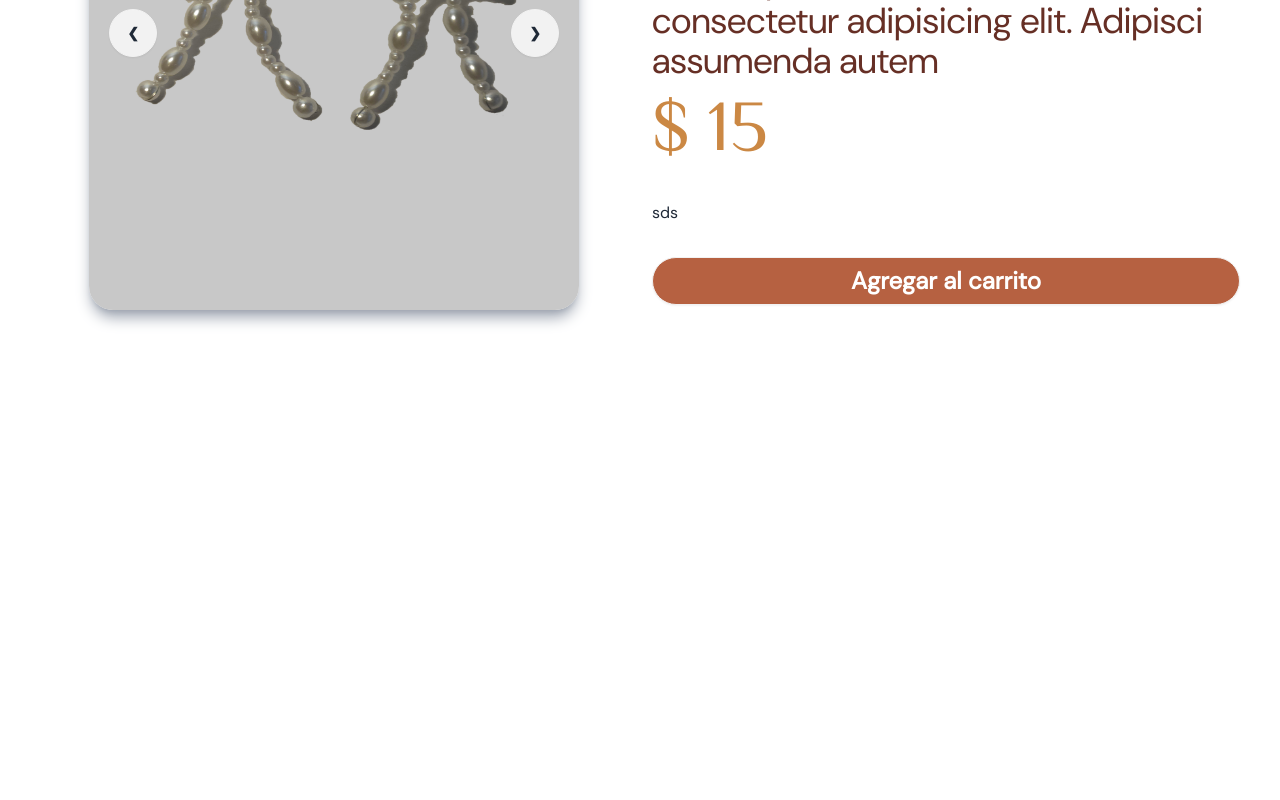
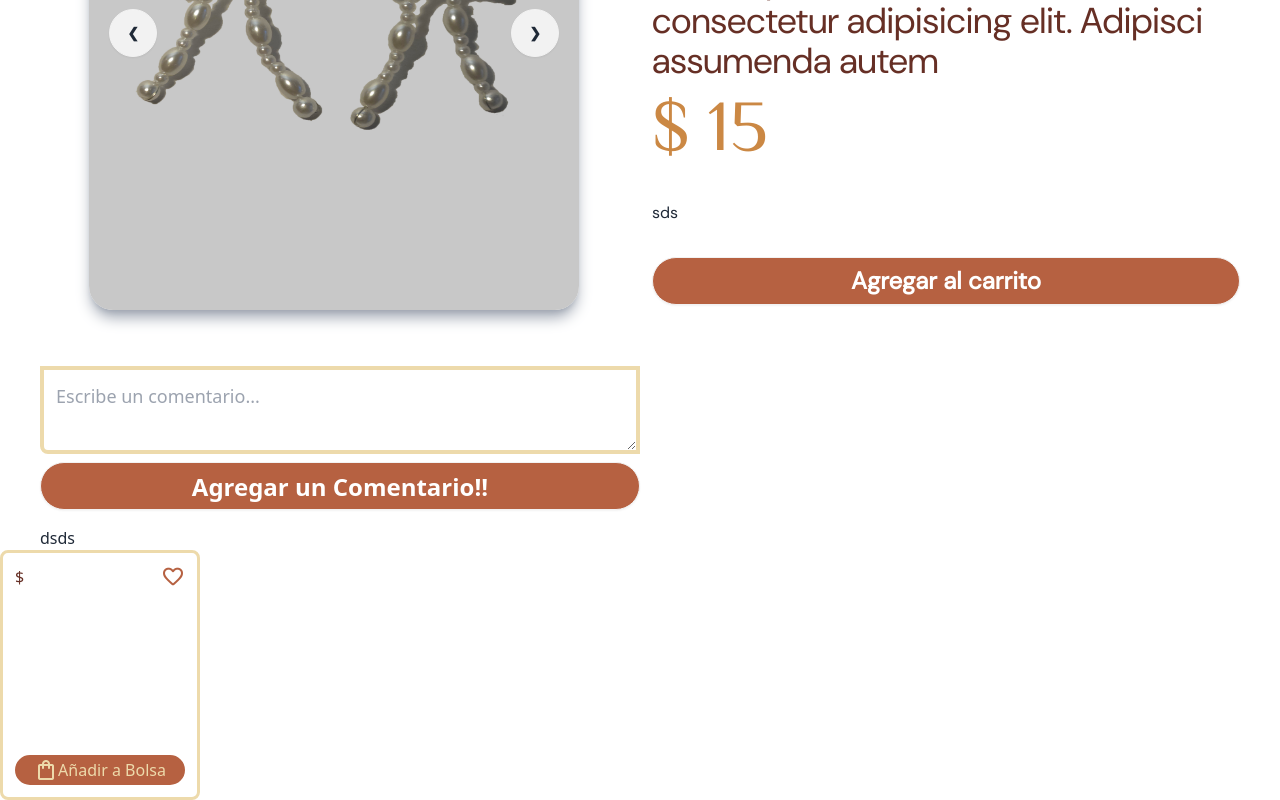
Before and after one commit to MVFTepox/CHARMERY_v2, a Vue app: page /vistaproducto in a window 1280 px wide. Shown: the part 412-1212 px from the top of the page. Before the commit the page ends 800 px from the top, so only its background shows below. Built offline with nearby package versions, Linux system fonts and the light colour scheme.

Commit message:
actualizacion de comentarios

```diff
--- /dev/null
+++ b/src/components/CommentSection.vue
@@ -0,0 +1,78 @@
+<template>
+    <div class="flex flex-col space-y-4">
+        <div class="flex flex-col space-y-2 w-full md:w-3/5 lg:w-1/2">
+            <textarea v-model="newComment" placeholder="Escribe un comentario..."
+                class="p-3 border-4 border-[#eddaab] rounded-bl-lg text-lg"></textarea>
+            <button @click="addComment" class="text-2xl p-2 btn bg-[#B66141] rounded-3xl text-white">
+                Agregar un Comentario!!
+            </button>
+        </div>
+        <div class="mx-auto">
+            <transition-group name="fade" tag="div" class="grid grid-cols-1 sm:grid-cols-2 lg:grid-cols-3 gap-1">
+                <ReviewCard v-for="(comment, index) in displayedComments" :key="index" :reviewContent="comment.content"
+                    :reviewDate="comment.date" username="User" />
+            </transition-group>
+            <div v-if="comments.length > 3" class="flex justify-center mt-4">
+                <button @click="toggleShowMore" class="p-2 bg-blue-500 text-white rounded">
+                    {{ showMore ? 'Show Less' : 'Show More' }}
+                </button>
+            </div>
+        </div>
+    </div>
+</template>
+
+<script lang="ts">
+import { defineComponent, ref, computed } from 'vue';
+import ReviewCard from './ReviewCard.vue';
+
+export default defineComponent({
+    name: 'CommentSection',
+    components: {
+        ReviewCard,
+    },
+    setup() {
+        const newComment = ref('');
+        const comments = ref<{ content: string; date: string }[]>([]);
+        const showMore = ref(false);
+
+        const addComment = () => {
+            if (newComment.value) {
+                comments.value.push({
+                    content: newComment.value,
+                    date: new Date().toLocaleDateString(),
+                });
+                newComment.value = '';
+            }
+        };
+
+        const toggleShowMore = () => {
+            showMore.value = !showMore.value;
+        };
+
+        const displayedComments = computed(() =>
+            showMore.value ? comments.value : comments.value.slice(0, 3)
+        );
+
+        return {
+            newComment,
+            comments,
+            showMore,
+            displayedComments,
+            addComment,
+            toggleShowMore,
+        };
+    },
+});
+</script>
+
+<style scoped>
+.fade-enter-active,
+.fade-leave-active {
+    transition: opacity 0.5s;
+}
+
+.fade-enter-from,
+.fade-leave-to {
+    opacity: 0;
+}
+</style>
--- a/src/components/ReviewCard.vue
+++ b/src/components/ReviewCard.vue
@@ -1,24 +1,32 @@
-<template >
-    <div class="flex flex-col rounded-lg p-4 bg-[#eddaab] w-[250px] h-[175px]">
-        <h4>{{Username}}</h4>
+<template>
+    <div class="flex flex-col rounded-lg p-4 mx-5 bg-[#eddaab] w-full lg:w-[300px] h-[175px]">
+        <h4>{{ username }}</h4>
         <hr style="border-color: #b66141;">
         <div class="m-1 overflow-y-auto text-wrap text-sm h-[90px] w-[210px]" style="scrollbar-width: thin;">
-            <p>{{reviewContent}}</p>
+            <p>{{ reviewContent }}</p>
         </div>
-        <p style="font-weight: bold; font-size: small;">{{reviewDate}}</p>
+        <p style="font-weight: bold; font-size: small;">{{ reviewDate }}</p>
     </div>
 </template>
+
 <script lang="ts">
 export default {
-    name: 'ReviewCard'
+    name: 'ReviewCard',
+    props: {
+        username: String,
+        reviewContent: String,
+        reviewDate: String,
+    },
 }
 </script>
+
 <style scoped>
-    h4{
-        font-family: "El Messiri", sans-serif;
-        color: #cb8844;
-    }
-    p{
-        color: #662f25;
-    }
+h4 {
+    font-family: "El Messiri", sans-serif;
+    color: #cb8844;
+}
+
+p {
+    color: #662f25;
+}
 </style>
--- a/src/views/vistaProducto.vue
+++ b/src/views/vistaProducto.vue
@@ -1,7 +1,17 @@
 <template>
     <div>
         <Navbarr />
-        <productPureb  />
+        <productPureb />
+
+
+        <div class="mx-10">
+            <CommentSection />
+            dsds
+        </div>
+
+        <ProductCard />
+
+
 
 
 
@@ -11,14 +21,22 @@
 </template>
 <script lang="ts">
 import { defineComponent } from 'vue'
-import productPureb  from '@/components/productPureb.vue';
+import productPureb from '@/components/productPureb.vue';
 import Navbarr from '@/components/Navbarr.vue';
+import ReviewCard from '@/components/ReviewCard.vue';
+import CommentSection from '@/components/CommentSection.vue';
+import ProductCard from '@/components/ProductCard.vue';
 
 export default defineComponent({
     name: 'pageVistaProducto',
+
+
     components: {
         productPureb,
-        Navbarr
+        Navbarr,
+        ReviewCard,
+        CommentSection,
+        ProductCard
     }
 })
 </script>
```
